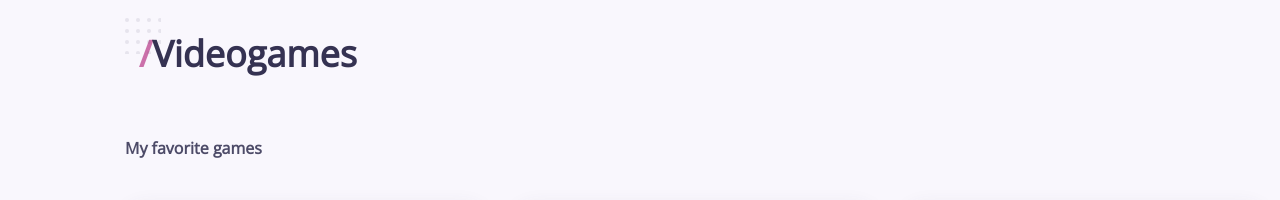
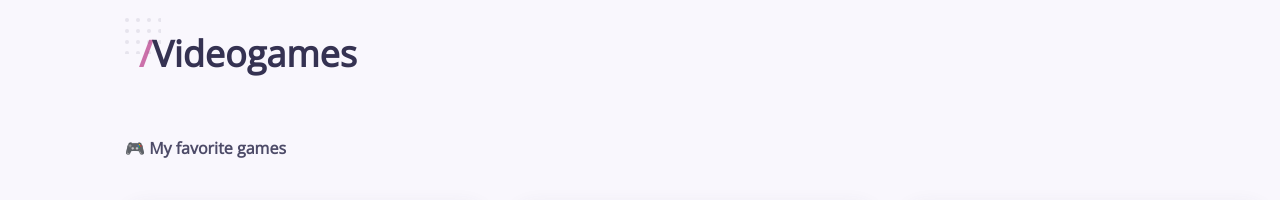
Before and after one commit to erina92/react-portfolio, a React (Create React App) app: page / in a window 1280 px wide. Shown: the part 2440-2640 px from the top of the page. Built offline with nearby package versions, Linux system fonts and the light colour scheme; no server answers.

Commit message:
fix(games): resolve build errors - add eslint disable and restore trophy icons

```diff
--- a/src/components/games/games.jsx
+++ b/src/components/games/games.jsx
@@ -70,6 +70,7 @@ const Games = () => {
       setLoading(false);
     };
     fetchTrophies();
+    // eslint-disable-next-line react-hooks/exhaustive-deps
   }, []);
 
   return (
@@ -81,10 +82,10 @@ const Games = () => {
       <div className="games__filters">
         <span className="games__item">
           {isItalian
-            ? " I miei giochi preferiti"
+            ? "🎮 I miei giochi preferiti"
             : isFrench
-            ? " Mes jeux préférés"
-            : " My favorite games"}
+            ? "🎮 Mes jeux préférés"
+            : "🎮 My favorite games"}
         </span>
       </div>
       <div className="games__container grid">
@@ -112,19 +113,19 @@ const Games = () => {
                 ) : trophies ? (
                   <div className="games__trophies">
                     <div className="trophy__item">
-                      <span className="trophy__icon"></span>
+                      <span className="trophy__icon">🏆</span>
                       <span className="trophy__count">{trophies.platinum}</span>
                     </div>
                     <div className="trophy__item">
-                      <span className="trophy__icon"></span>
+                      <span className="trophy__icon">🥇</span>
                       <span className="trophy__count">{trophies.gold}</span>
                     </div>
                     <div className="trophy__item">
-                      <span className="trophy__icon"></span>
+                      <span className="trophy__icon">🥈</span>
                       <span className="trophy__count">{trophies.silver}</span>
                     </div>
                     <div className="trophy__item">
-                      <span className="trophy__icon"></span>
+                      <span className="trophy__icon">🥉</span>
                       <span className="trophy__count">{trophies.bronze}</span>
                     </div>
                   </div>
```
